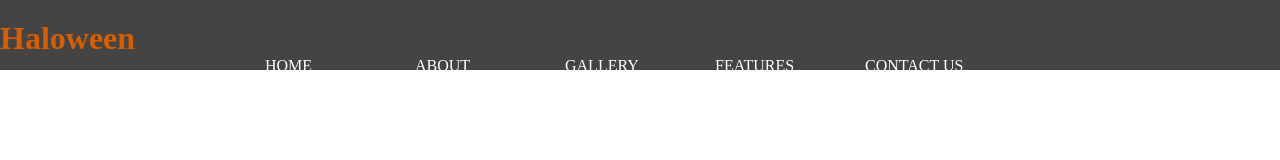
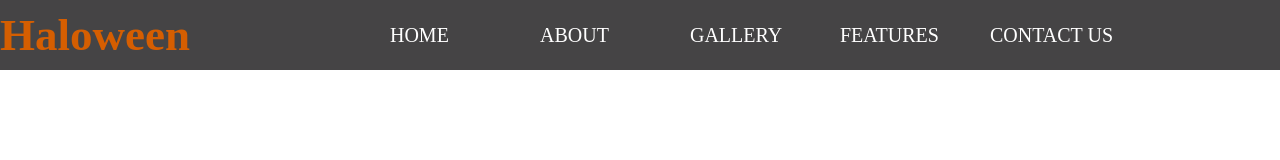
Before and after one commit to andreycrisdian/haloween-page, a plain HTML site: page index.html in a window 1280 px wide. Drawn offline with Linux system fonts and the light colour scheme.

Commit message:
atualizações
atualizando o header

```diff
--- a/index.html
+++ b/index.html
@@ -9,16 +9,17 @@
 </head>
 <body>
     <header>
-        <div id="title">
+        <section id="title">
             <h1>Haloween</h1>
-        </div>
+        </section>
+
         <nav>
-            <section id="navigation">
-                <a href="">HOME</a>
-                <a href="">ABOUT</a>
-                <a href="">GALLERY</a>
-                <a href="">FEATURES</a>
-                <a href="">CONTACT US</a>
+            <section id="link">
+                <a href="#">HOME</a>
+                <a href="#">ABOUT</a>
+                <a href="#">GALLERY</a>
+                <a href="#">FEATURES</a>
+                <a href="#">CONTACT US</a>
             </section>
         </nav>
     </header>
--- a/style.css
+++ b/style.css
@@ -9,23 +9,33 @@
 }
 
 header{
+    display: flex;
     background-color: var(--color1);
     height: 70px;
+    align-items: center;
+
+    & #title{
+        color: var(--color2);
+        font-size: 30px;
+    }
 }
 
-#title{
-    color: var(--color2);
+
+
+#link{
     display: flex;
-    padding-top: 20px;
-}
+    justify-content: flex-end;
+    padding: 0;
+    margin: 0px 0px 0px 200px;
 
-#navigation{
-    display: flex;
-    justify-content: center;
-}
-#navigation > a{
-    color: white;
+    & a{
+        color: white;
     text-decoration: none;
     width: 150px;
+    font-size: 20px;
+    }
 
+    & a:hover{
+        color: var(--color2);
+    }
 }
```
